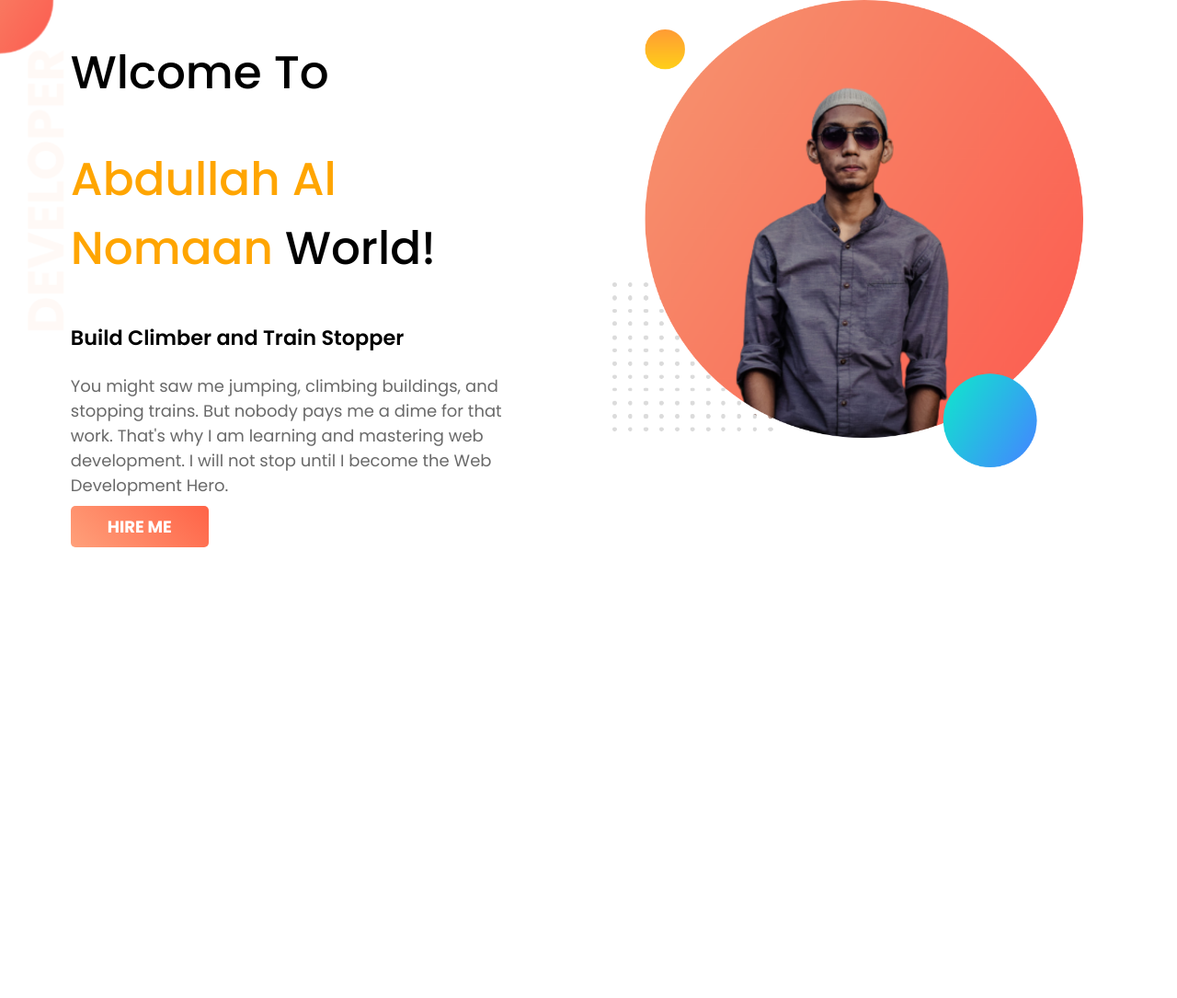
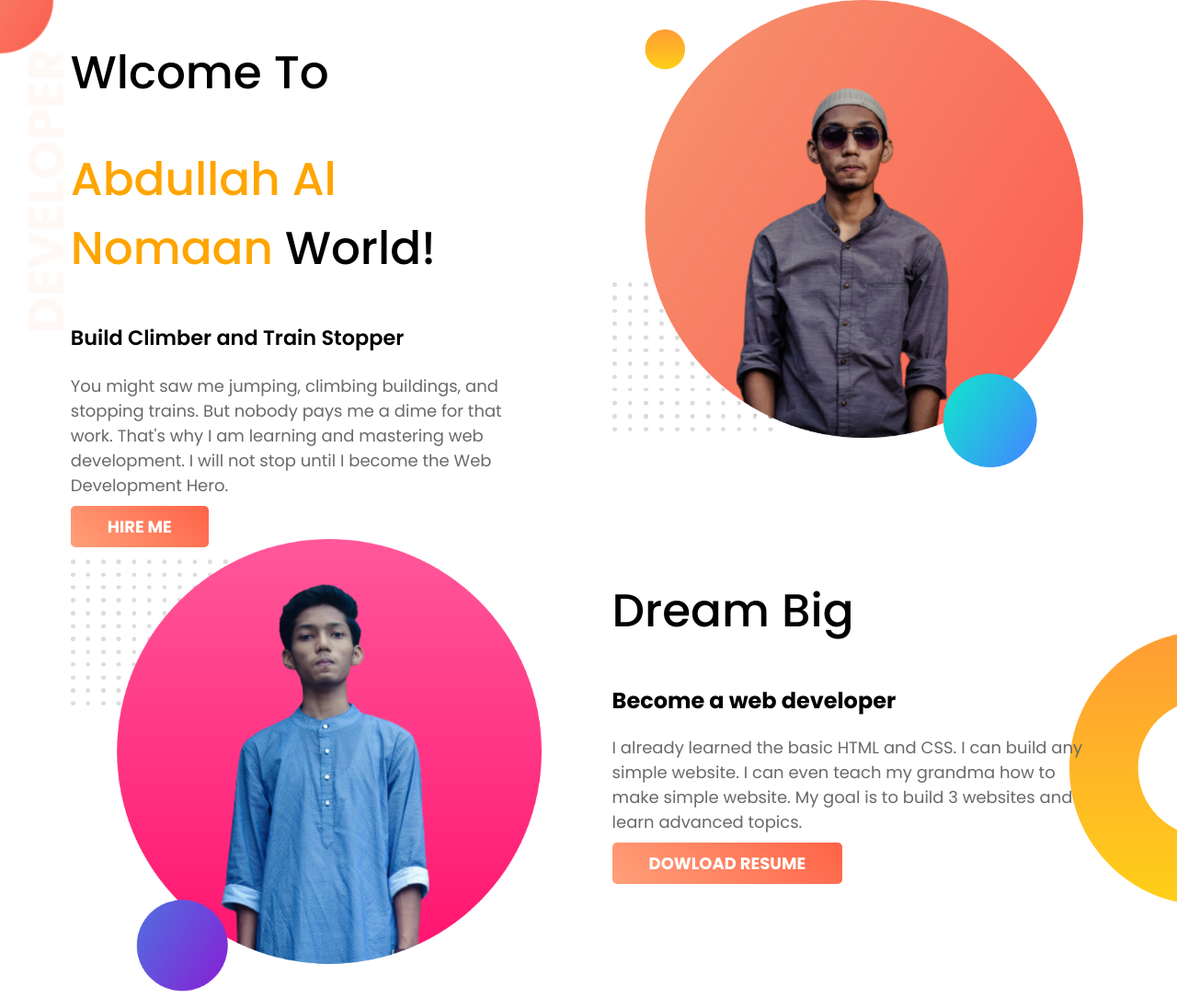
Before and after one commit to SaikatNoman12/development_protfolio, a plain HTML site: page index.html in a window 1280 px wide. Shown: the whole page at 92% size. Before the commit the page ends 800 px from the top, so only its background shows below. Drawn offline with Linux system fonts and the light colour scheme.

Commit message:
added dream big section

```diff
--- a/index.html
+++ b/index.html
@@ -17,9 +17,8 @@
 </head>
 <body>
 
-    <section>
-
-        <!-- content start -->
+    <section class="top_banner">
+    <!-- content start -->
     <div class="half-width">
         <h1>Wlcome To</h1>
         <h1><span class="orange-color">Abdullah Al Nomaan</span> World!</h1>
@@ -34,7 +33,19 @@
         <img src="./showOff/my-bg_remove.png" alt="Abdullah Al Nomaan">
     </div>
     <!-- conainer image end -->
+    </section>
 
+    <section class="dream-big">
+    <div class="half-width">
+        <img src="./showOff/my-bg2_remove.png" alt="Abdullah Al Nomaan">
+    </div>
+
+    <div class="half-width">
+        <h1>Dream Big</h1>
+        <h2>Become a web developer</h2>
+        <p>I already learned the basic HTML and CSS. I can build any simple website. I can even teach my grandma how to make simple website. My goal is to build 3 websites and learn advanced topics.</p>
+        <a class="link_button" href="https://www.linkedin.com/in/abdullah-al-nomaan-a05135202/" target="_blank">DOWLOAD RESUME</a>
+    </div>
     </section>
 
 
--- a/style.css
+++ b/style.css
@@ -14,6 +14,8 @@ h1{
 
 section{
     display: flex;
+}
+.top_banner{
     background-image: url(./images/top-banner.png);
     background-repeat: no-repeat;
 }
@@ -48,3 +50,9 @@ section{
     border-radius: 5px;
     background: linear-gradient(45deg, lightsalmon, tomato);;
 }
+
+.dream-big{
+    background-image: url(./images/dream-bg.png);
+    background-position: right;
+    background-repeat: no-repeat;
+}
```
